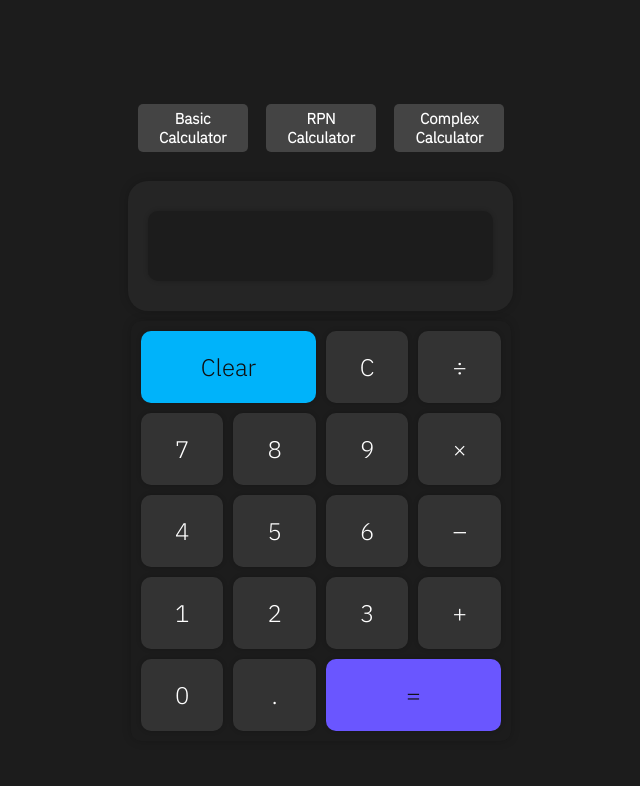
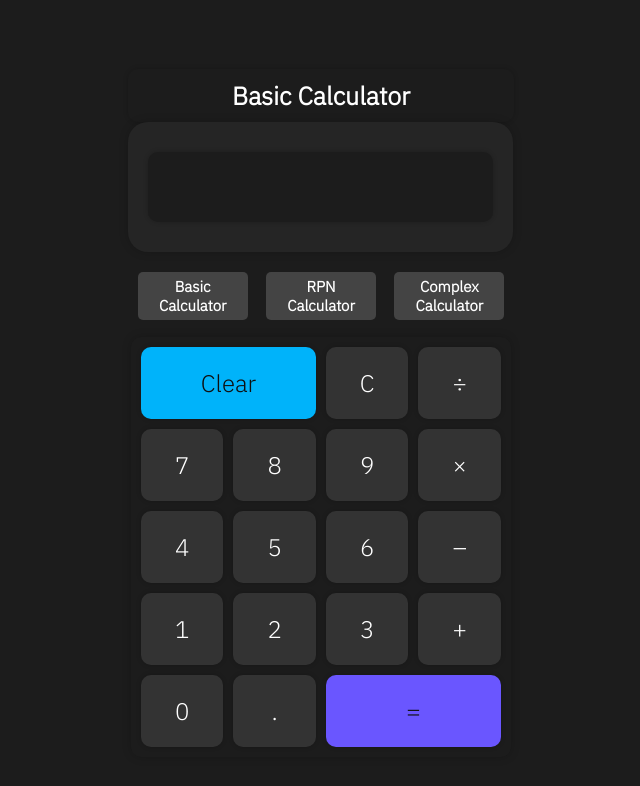
Before and after one commit to DevPanchal02/react-calculator, a React (Vite) app: page / in a window 1280 px wide. Shown: the top 786 px of the page, without its empty margins (319-959 px from the left). Built offline with nearby package versions, Linux system fonts and the light colour scheme.

Commit message:
Added indications and changed calculator structure

```diff
--- a/index.html
+++ b/index.html
@@ -2,7 +2,7 @@
 <html lang="en">
   <head>
     <meta charset="UTF-8" />
-    <link rel="icon" type="image/svg+xml" href="/vite.svg" />
+    <link rel="icon" type="image/svg+xml" href="/public/calculator.svg" />
     <meta name="viewport" content="width=device-width, initial-scale=1.0" />
     <title>Calculator</title>
   </head>
--- a/src/components/Styles.css
+++ b/src/components/Styles.css
@@ -103,8 +103,8 @@ input[type='text'] {
     justify-content: space-between;
     padding: 10px;
 
-    margin-top: 5%;
-    margin-bottom: 5%;
+    margin-top: 2%;
+    margin-bottom: 2%;
   }
 
   .buttonLinks button {
@@ -125,3 +125,13 @@ input[type='text'] {
     color:#5700fa;
     background-color: #212121;
   }
+  .info {
+    font-size: 25px;
+    font-weight: 700;
+    text-align: center;
+    margin-top: 10px;
+    padding: 10px;
+    border-radius: 10px;
+    box-shadow: 0px 0px 5px rgba(0, 0, 0, 0.2);
+    color: #fff;
+  }
--- a/src/components/Version1.jsx
+++ b/src/components/Version1.jsx
@@ -51,15 +51,19 @@ export default function Version1() {
     return (
         <div>
 
-            <div className='buttonLinks'>
-                <button className='calcButton' onClick={() => { window.location = '/' }}>Basic Calculator</button>
-                <button className='calcButton' onClick={() => { window.location = '/ver2' }}>RPN Calculator</button>
-                <button className='calcButton' onClick={() => { window.location = '/ver3' }}>Complex Calculator</button>
+            <div className='info'>
+                Basic Calculator
             </div>
             <div className='container'>
                 <form>
                     <input type='text' value={result}></input>
                 </form>
+            </div>
+
+            <div className='buttonLinks'>
+                <button className='calcButton' onClick={() => { window.location = '/' }}>Basic Calculator</button>
+                <button className='calcButton' onClick={() => { window.location = '/ver2' }}>RPN Calculator</button>
+                <button className='calcButton' onClick={() => { window.location = '/ver3' }}>Complex Calculator</button>
             </div>
 
             <div className='keypad'>
--- a/src/components/Version2.jsx
+++ b/src/components/Version2.jsx
@@ -57,10 +57,8 @@ export default function Version3() {
 
     return (
         <div>
-            <div className='buttonLinks'>
-                <button className='calcButton' onClick={() => { window.location = '/' }}>Basic Calculator</button>
-                <button className='calcButton' onClick={() => { window.location = '/ver2' }}>RPN Calculator</button>
-                <button className='calcButton' onClick={() => { window.location = '/ver3' }}>Complex Calculator</button>
+            <div className='info'>
+                RPN Calculator
             </div>
             <div className='container'>
                 <form>
@@ -68,9 +66,14 @@ export default function Version3() {
                 </form>
             </div>
 
+            <div className='buttonLinks'>
+                <button className='calcButton' onClick={() => { window.location = '/' }}>Basic Calculator</button>
+                <button className='calcButton' onClick={() => { window.location = '/ver2' }}>RPN Calculator</button>
+                <button className='calcButton' onClick={() => { window.location = '/ver3' }}>Complex Calculator</button>
+            </div>
             <div className='keypad'>
                 <button onClick={() => handleClear()} id='backspace'>C</button>
-                <button onClick={() => handleAllClear() } id="clear">Clear</button>
+                <button onClick={() => handleAllClear()} id="clear">Clear</button>
                 <button onClick={() => handleOperatorInput('/')}>&divide;</button>
                 <button onClick={() => handleNumberInput(7)}>7</button>
                 <button onClick={() => handleNumberInput(8)}>8</button>
--- a/src/components/Version3.jsx
+++ b/src/components/Version3.jsx
@@ -26,15 +26,18 @@ export default function Version3() {
   return (
     <div>
 
-      <div className='buttonLinks'>
-        <button className='calcButton' onClick={() => { window.location = '/' }}>Basic Calculator</button>
-        <button className='calcButton' onClick={() => { window.location = '/ver2' }}>RPN Calculator</button>
-        <button className='calcButton' onClick={() => { window.location = '/ver3' }}>Complex Calculator</button>
+      <div className='info'>
+        Complex Calculator
       </div>
       <div className='container'>
         <form>
           <input type='text' value={result}></input>
         </form>
+      </div>
+      <div className='buttonLinks'>
+        <button className='calcButton' onClick={() => { window.location = '/' }}>Basic Calculator</button>
+        <button className='calcButton' onClick={() => { window.location = '/ver2' }}>RPN Calculator</button>
+        <button className='calcButton' onClick={() => { window.location = '/ver3' }}>Complex Calculator</button>
       </div>
 
       <div className='keypad'>
```
Also changed, not shown: public/calculator.svg (added).
